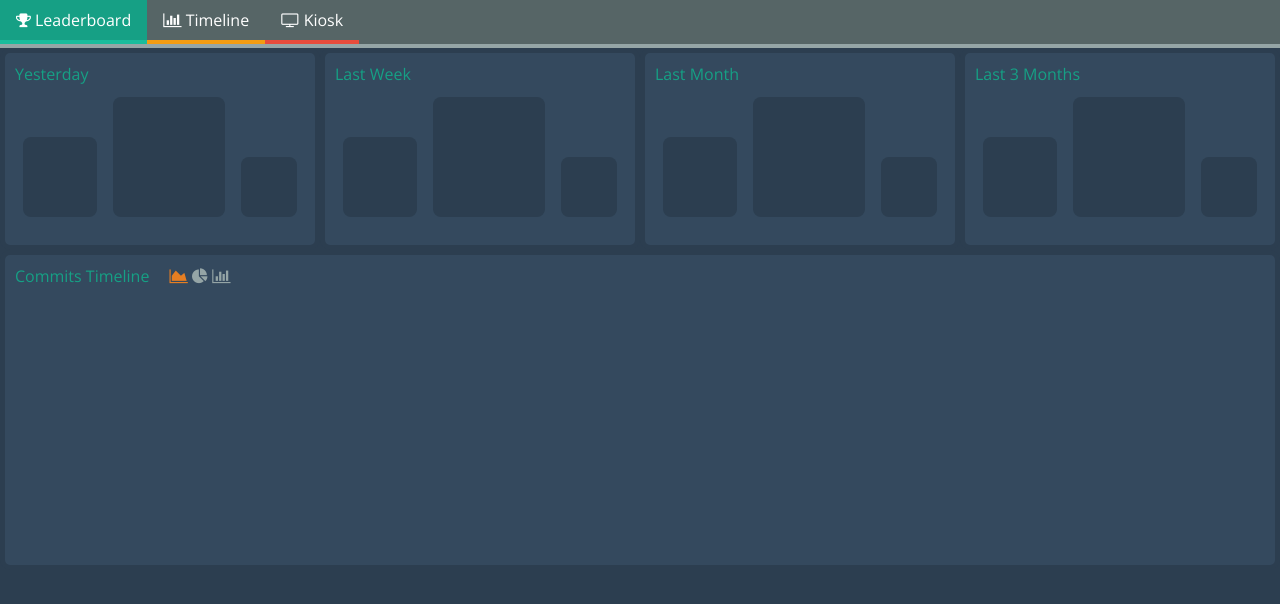
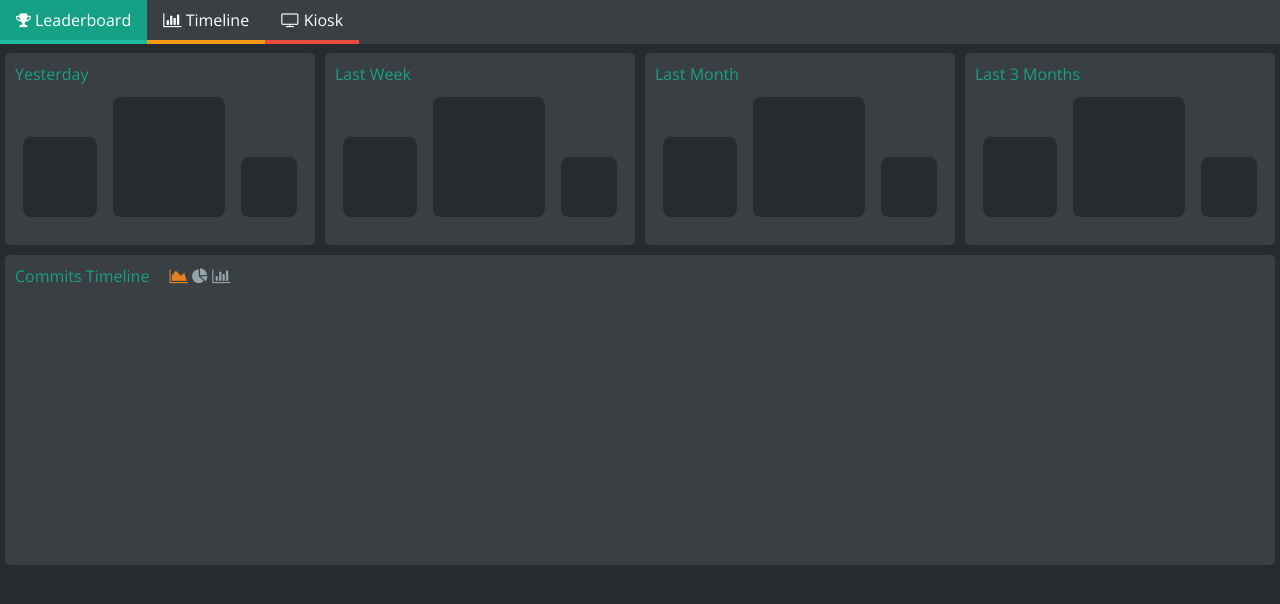
Before and after one commit to psyked/ProjectStats, a website: page website/serve/index.html in a window 1280 px wide. Drawn offline with nearby package versions, Linux system fonts and the light colour scheme.

Commit message:
Update the colour scheme for the page

```diff
--- a/website/serve/scss/graph.scss
+++ b/website/serve/scss/graph.scss
@@ -15,12 +15,12 @@
 .axis {
     path, line {
         fill: none;
-        stroke: #95a5a6;
+        stroke: white;//#95a5a6;
         shape-rendering: crispEdges;
     }
 
     text {
         font: 10px sans-serif;
-        fill: #95a5a6;
+        fill: white;//#95a5a6;
     }
 }
--- a/website/serve/scss/header.scss
+++ b/website/serve/scss/header.scss
@@ -2,15 +2,15 @@ header {
     flex: 0 0 40px;
     width: 100%;
     margin-bottom: .5em;
-    background: darken($flat-concrete, 25%);
-    border-bottom: 4px solid $flat-concrete;
+    background: $gray-dark;//darken($flat-concrete, 25%);
+    border-bottom: 4px solid $gray-darker;//$flat-concrete;
     font-size: 0;
 
     a {
         font-size: 16px;
     }
 
-    .chromecast-link {
+    /*.chromecast-link {
         float: right;
         margin-right: 1em;
         color: white;
@@ -22,7 +22,7 @@ header {
                 color: $flat-peter-river;
             }
         }
-    }
+    }*/
 
     .timeline-link,
     .leaderboard-link,
--- a/website/serve/scss/layout.scss
+++ b/website/serve/scss/layout.scss
@@ -1,5 +1,5 @@
 html, body {
-    background: $flat-midnight-blue;
+    background: $gray-darker;//$flat-midnight-blue;
     height: 100%;
     margin: 0;
     padding: 0;
@@ -77,11 +77,11 @@ aside {
 
 .graph,
 .panel {
-    background: $flat-wet-asphalt;
+    background: $gray-dark;//$flat-wet-asphalt;
     order: 0;
     flex: 1 1 auto;
     align-self: auto;
-    border: 5px solid $flat-midnight-blue;
+    border: 5px solid $gray-darker;//$flat-midnight-blue;
     border-radius: 10px;
     overflow: hidden;
 
--- a/website/serve/scss/list.scss
+++ b/website/serve/scss/list.scss
@@ -134,7 +134,7 @@
     .first,
     .second,
     .third {
-        background: $flat-midnight-blue;
+        background: $gray-darker;//$flat-midnight-blue;
         margin: .5em;
         border-radius: .5em;
 
--- a/website/serve/scss/variables.scss
+++ b/website/serve/scss/variables.scss
@@ -1 +1,14 @@
 @import "flat-colors";
+
+$gray-base:              #000 !default;
+$gray-darker:            #272B30 !default; // #222
+$gray-dark:              #3A3F44 !default;   // #333
+$gray:                   #52575C !default; // #555
+$gray-light:             #7A8288 !default;   // #999
+$gray-lighter:           #999 !default; // #eee
+
+$brand-primary:         $gray-light !default;
+$brand-success:         #62c462 !default;
+$brand-info:            #5bc0de !default;
+$brand-warning:         #f89406 !default;
+$brand-danger:          #ee5f5b !default;
```
Also changed, not shown: website/serve/kiosk.html (+1 -1 lines), website/serve/css/main.css, 1 other file.
